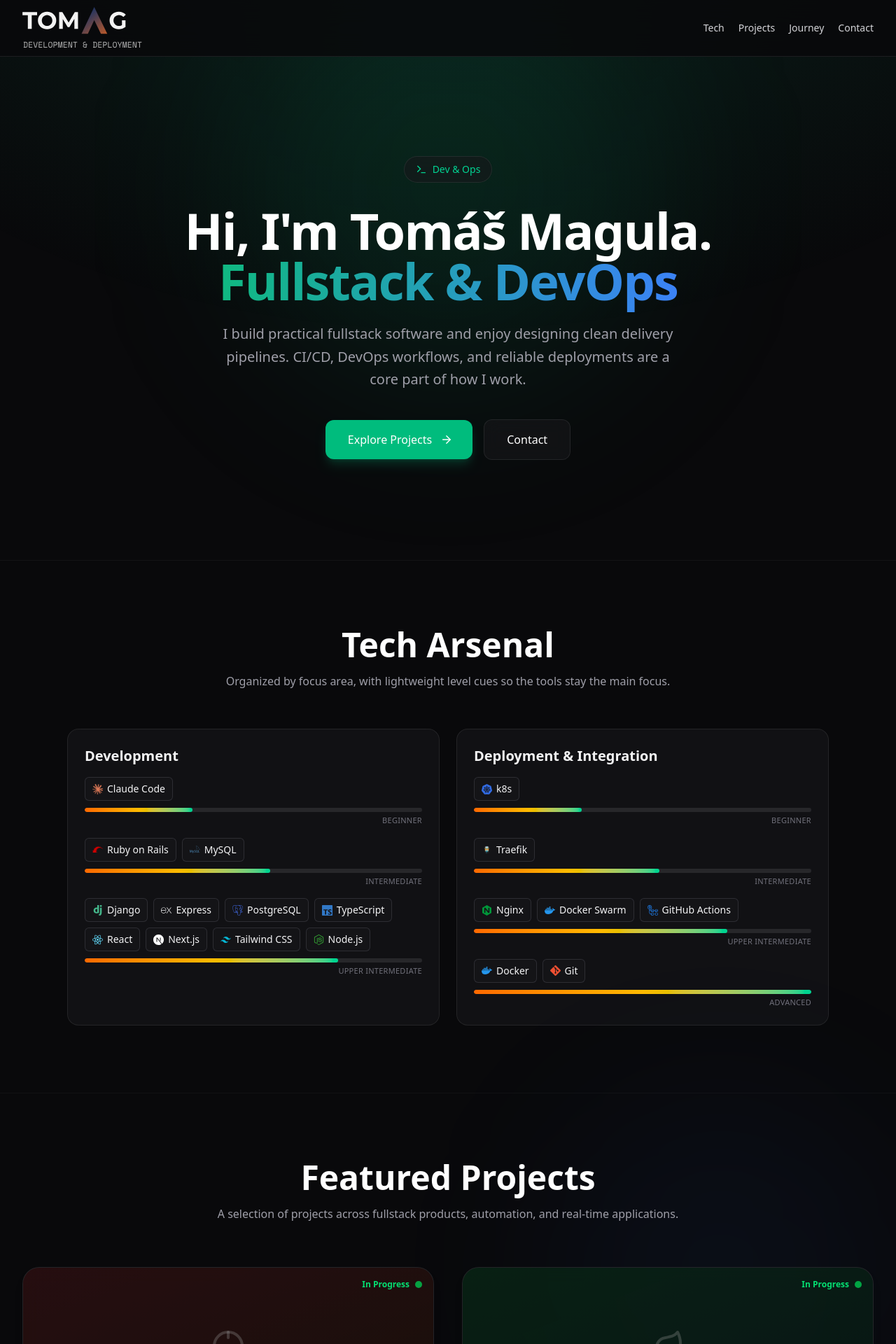
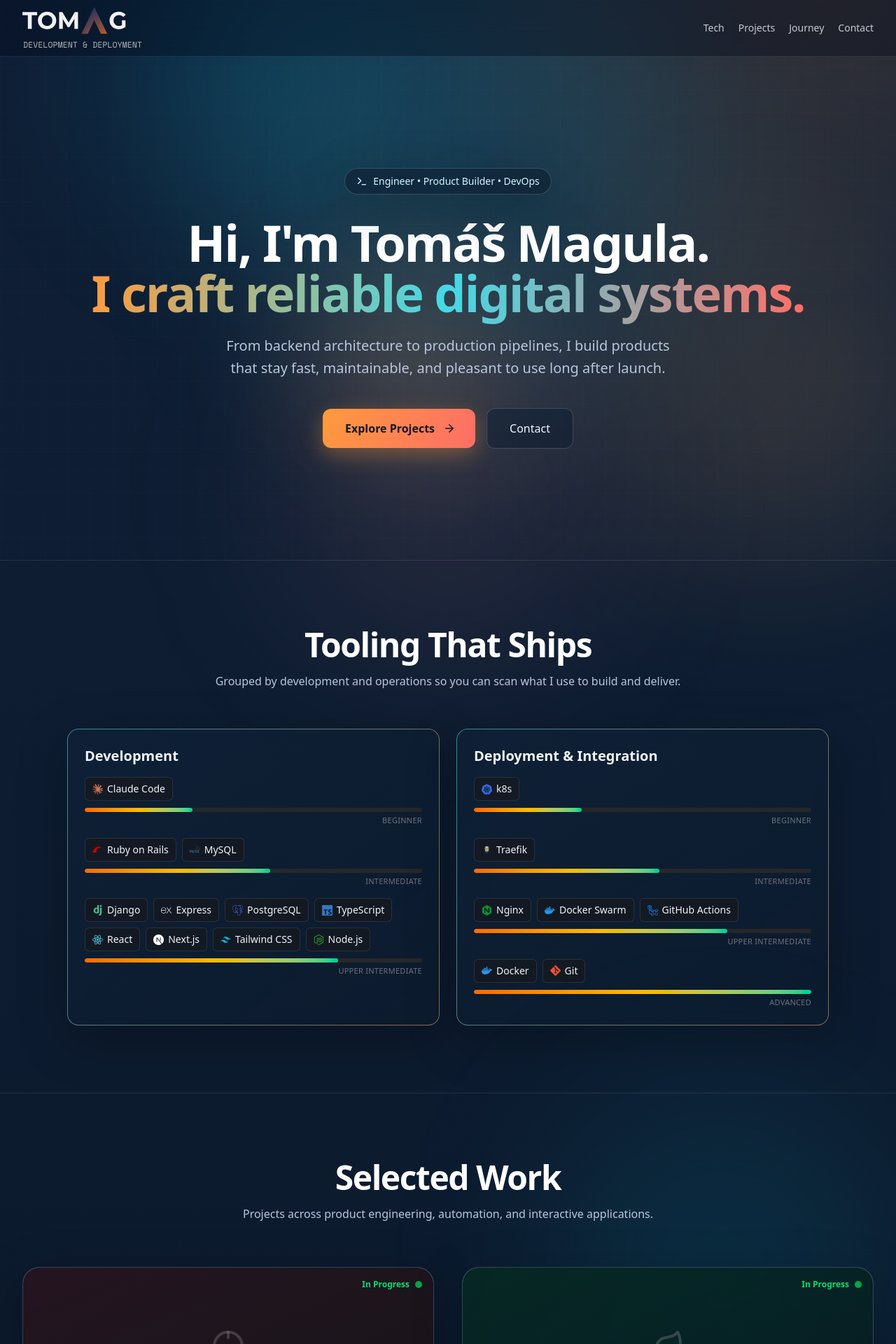
Before and after one commit to tomag-9/main-page, a Next.js app: page / in a window 1280 px wide. Shown: the top 1920 px of the page at 70% size. Built offline with nearby package versions, Linux system fonts and the light colour scheme.

Commit message:
feat: enhance styling and layout across components, update color scheme and typography

```diff
--- a/src/app/globals.css
+++ b/src/app/globals.css
@@ -3,6 +3,17 @@
 @theme {
   --font-sans: var(--font-montserrat), ui-sans-serif, system-ui, sans-serif;
   --font-mono: var(--font-space-mono), ui-monospace, SFMono-Regular, Menlo, Monaco, Consolas, monospace;
+}
+
+:root {
+  --bg-0: #081321;
+  --bg-1: #0f1f36;
+  --ink-0: #eff4ff;
+  --ink-1: #b8c6de;
+  --line-soft: rgba(214, 228, 255, 0.2);
+  --brand-cyan: #44d9e6;
+  --brand-amber: #ff9a3d;
+  --brand-coral: #ff6e66;
 }
 
 @layer base {
@@ -11,6 +22,24 @@
   }
   body {
     @apply antialiased overflow-x-hidden;
+    color: var(--ink-0);
+    background:
+      radial-gradient(1300px 900px at 8% -15%, rgba(68, 217, 230, 0.18), transparent 55%),
+      radial-gradient(1200px 850px at 92% 0%, rgba(255, 154, 61, 0.16), transparent 50%),
+      linear-gradient(180deg, var(--bg-1), var(--bg-0));
+  }
+
+  body::before {
+    content: "";
+    position: fixed;
+    inset: 0;
+    pointer-events: none;
+    z-index: -1;
+    opacity: 0.2;
+    background-image:
+      linear-gradient(rgba(214, 228, 255, 0.08) 1px, transparent 1px),
+      linear-gradient(90deg, rgba(214, 228, 255, 0.08) 1px, transparent 1px);
+    background-size: 32px 32px;
   }
 }
 
@@ -19,17 +48,64 @@
 }
 
 .glass-panel {
-  background: rgba(24, 24, 27, 0.6);
+  background: linear-gradient(145deg, rgba(15, 34, 56, 0.72), rgba(12, 27, 45, 0.58));
   backdrop-filter: blur(12px);
   -webkit-backdrop-filter: blur(12px);
-  border: 1px solid rgba(255, 255, 255, 0.08);
+  border: 1px solid var(--line-soft);
+  box-shadow: 0 20px 70px rgba(0, 0, 0, 0.25);
 }
 
 .gradient-text {
   background-clip: text;
   -webkit-background-clip: text;
   -webkit-text-fill-color: transparent;
-  background-image: linear-gradient(to right, #10b981, #3b82f6);
+  background-image: linear-gradient(95deg, var(--brand-amber), var(--brand-cyan), var(--brand-coral));
+}
+
+.section-title {
+  letter-spacing: -0.03em;
+  text-wrap: balance;
+}
+
+.muted-copy {
+  color: var(--ink-1);
+}
+
+.btn-primary {
+  background: linear-gradient(110deg, var(--brand-amber), var(--brand-coral));
+  color: #111827;
+  box-shadow: 0 10px 30px rgba(255, 154, 61, 0.35);
+}
+
+.btn-primary:hover {
+  filter: brightness(1.05);
+}
+
+.btn-ghost {
+  border: 1px solid var(--line-soft);
+  background: rgba(11, 29, 48, 0.5);
+  color: var(--ink-0);
+}
+
+.btn-ghost:hover {
+  background: rgba(11, 29, 48, 0.75);
+}
+
+.accent-ring {
+  position: relative;
+}
+
+.accent-ring::after {
+  content: "";
+  position: absolute;
+  inset: -1px;
+  border-radius: inherit;
+  padding: 1px;
+  background: linear-gradient(120deg, rgba(68, 217, 230, 0.45), rgba(255, 154, 61, 0.45));
+  -webkit-mask: linear-gradient(#fff 0 0) content-box, linear-gradient(#fff 0 0);
+  -webkit-mask-composite: xor;
+  mask-composite: exclude;
+  pointer-events: none;
 }
 
 .no-scrollbar {
--- a/src/app/layout.tsx
+++ b/src/app/layout.tsx
@@ -1,8 +1,8 @@
 import type { Metadata } from "next";
-import { Montserrat, Space_Mono } from "next/font/google";
+import { Sora, Space_Mono } from "next/font/google";
 import "./globals.css";
 
-const montserrat = Montserrat({
+const sora = Sora({
   variable: "--font-montserrat",
   subsets: ["latin"],
 });
@@ -29,11 +29,15 @@
   children: React.ReactNode;
 }>) {
   return (
-    <html lang="en" className="dark scroll-smooth">
+    <html lang="en" className="scroll-smooth">
       <body
-        className={`${montserrat.variable} ${spaceMono.variable} antialiased bg-zinc-950 text-white font-sans selection:bg-emerald-500/30`}
+        className={`${sora.variable} ${spaceMono.variable} antialiased text-white font-sans selection:bg-cyan-300/40`}
       >
-        <div className="fixed inset-0 z-[-1] bg-[radial-gradient(ellipse_80%_80%_at_50%_-20%,rgba(16,185,129,0.15),rgba(255,255,255,0))]"></div>
+        <div className="fixed inset-0 z-[-1] pointer-events-none">
+          <div className="absolute -top-24 left-[12%] h-[26rem] w-[26rem] rounded-full bg-cyan-400/12 blur-[110px]" />
+          <div className="absolute top-[32%] -right-24 h-[34rem] w-[34rem] rounded-full bg-orange-300/14 blur-[120px]" />
+          <div className="absolute bottom-[-8rem] left-1/2 h-[28rem] w-[28rem] -translate-x-1/2 rounded-full bg-rose-300/10 blur-[130px]" />
+        </div>
         {children}
       </body>
     </html>
--- a/src/app/page.tsx
+++ b/src/app/page.tsx
@@ -18,9 +18,9 @@
       <Contact />
       <BackToTop />
 
-      <footer className="w-full py-8 text-center border-t border-zinc-800/50 mt-12 bg-zinc-950/80 backdrop-blur-sm z-10">
-        <p className="text-zinc-500 flex items-center justify-center gap-2">
-          Designed and built with <Coffee size={16} className="text-emerald-500" /> by Tomáš Magula. &copy; {new Date().getFullYear()}
+      <footer className="w-full py-8 text-center border-t mt-12 z-10 border-slate-200/15 bg-slate-950/35 backdrop-blur-xl">
+        <p className="text-slate-300/75 flex items-center justify-center gap-2">
+          Designed and built with <Coffee size={16} className="text-orange-300" /> by Tomáš Magula. &copy; {new Date().getFullYear()}
         </p>
       </footer>
     </main>
--- a/src/components/BackToTop.tsx
+++ b/src/components/BackToTop.tsx
@@ -28,7 +28,7 @@
           animate={{ opacity: 1, y: 0, scale: 1 }}
           exit={{ opacity: 0, y: 12, scale: 0.92 }}
           transition={{ duration: 0.22 }}
-          className="fixed bottom-16 right-4 sm:bottom-20 sm:right-7 z-[65] h-11 w-11 rounded-full border border-zinc-700/80 bg-zinc-900/90 text-zinc-100 shadow-lg backdrop-blur hover:bg-zinc-800 transition-colors flex items-center justify-center"
+          className="fixed bottom-16 right-4 sm:bottom-20 sm:right-7 z-[65] h-11 w-11 rounded-full border border-slate-200/20 bg-slate-950/80 text-slate-100 shadow-lg backdrop-blur hover:bg-slate-900 transition-colors flex items-center justify-center"
           aria-label="Go to top"
         >
           <ChevronUp size={18} />
--- a/src/components/BrandBar.tsx
+++ b/src/components/BrandBar.tsx
@@ -10,7 +10,7 @@
       initial={{ opacity: 0, y: -16 }}
       animate={{ opacity: 1, y: 0 }}
       transition={{ duration: 0.5, delay: 0.1 }}
-      className="fixed top-0 left-0 right-0 z-50 border-b border-zinc-800/70 bg-zinc-950/85 backdrop-blur-xl"
+      className="fixed top-0 left-0 right-0 z-50 border-b border-slate-200/10 bg-slate-950/35 backdrop-blur-xl"
     >
       <div className="w-full max-w-7xl mx-auto px-4 sm:px-6 lg:px-8 h-18 sm:h-20 flex items-center justify-between gap-6">
         <Link href="#" className="flex items-center">
@@ -24,11 +24,11 @@
           />
         </Link>
 
-        <div className="hidden md:flex items-center gap-5 text-sm text-zinc-300">
-          <Link href="#tech-stack" className="hover:text-white transition-colors">Tech</Link>
-          <Link href="#projects" className="hover:text-white transition-colors">Projects</Link>
-          <Link href="#experience" className="hover:text-white transition-colors">Journey</Link>
-          <Link href="#contact" className="hover:text-white transition-colors">Contact</Link>
+        <div className="hidden md:flex items-center gap-5 text-sm text-slate-200/85">
+          <Link href="#tech-stack" className="transition-colors hover:text-cyan-200">Tech</Link>
+          <Link href="#projects" className="transition-colors hover:text-cyan-200">Projects</Link>
+          <Link href="#experience" className="transition-colors hover:text-cyan-200">Journey</Link>
+          <Link href="#contact" className="transition-colors hover:text-cyan-200">Contact</Link>
         </div>
       </div>
     </motion.header>
--- a/src/components/Hero.tsx
+++ b/src/components/Hero.tsx
@@ -11,38 +11,39 @@
 
   return (
     <section className="min-h-screen flex items-center justify-center pt-30 sm:pt-32 pb-12 px-4 sm:px-6 lg:px-8 relative overflow-hidden">
-      <div className="absolute top-1/3 left-1/2 -translate-x-1/2 -translate-y-1/2 w-[400px] sm:w-[600px] h-[400px] sm:h-[600px] bg-emerald-500/10 rounded-full blur-[80px] sm:blur-[120px] -z-10 pointer-events-none" />
+      <div className="absolute top-[26%] left-[52%] -translate-x-1/2 -translate-y-1/2 w-[420px] sm:w-[640px] h-[420px] sm:h-[640px] bg-cyan-300/15 rounded-full blur-[90px] sm:blur-[130px] -z-10 pointer-events-none" />
+      <div className="absolute top-[48%] left-[35%] w-[280px] h-[280px] bg-orange-300/20 rounded-full blur-[95px] -z-10 pointer-events-none" />
 
       <div className="w-full max-w-[1400px] mx-auto text-center z-10 px-4 sm:px-8 md:px-12 lg:px-24">
         <motion.div
           initial={{ opacity: 0, scale: 0.8 }}
           animate={{ opacity: 1, scale: 1 }}
           transition={{ duration: 0.6, type: "spring", stiffness: 100 }}
-          className="inline-flex items-center gap-2 px-4 py-2 rounded-full glass-panel text-xs sm:text-sm font-medium text-emerald-400 mb-6 sm:mb-8"
+          className="inline-flex items-center gap-2 px-4 py-2 rounded-full glass-panel text-xs sm:text-sm font-medium text-cyan-100 mb-6 sm:mb-8"
         >
           <Terminal size={16} />
-          <span>Dev &amp; Ops</span>
+          <span>Engineer • Product Builder • DevOps</span>
         </motion.div>
 
         <motion.h1
           initial={{ opacity: 0, y: 30 }}
           animate={{ opacity: 1, y: 0 }}
           transition={{ duration: 0.7, delay: 0.1 }}
-          className="text-4xl sm:text-5xl md:text-7xl font-extrabold tracking-tight mb-4 sm:mb-6"
+          className="section-title text-4xl sm:text-5xl md:text-7xl font-extrabold tracking-tight mb-4 sm:mb-6"
         >
           Hi, I&apos;m <span className="text-white">Tomáš Magula</span>.
           <br />
-          <span className="gradient-text">Fullstack & DevOps</span>
+          <span className="gradient-text">I craft reliable digital systems.</span>
         </motion.h1>
 
         <motion.p
           initial={{ opacity: 0, y: 20 }}
           animate={{ opacity: 1, y: 0 }}
           transition={{ duration: 0.6, delay: 0.3 }}
-          className="text-base sm:text-lg md:text-xl text-zinc-400 mb-8 sm:mb-10 max-w-2xl mx-auto leading-relaxed px-4 sm:px-0"
+          className="muted-copy text-base sm:text-lg md:text-xl mb-8 sm:mb-10 max-w-2xl mx-auto leading-relaxed px-4 sm:px-0"
         >
-          I build practical fullstack software and enjoy designing clean delivery pipelines.
-          CI/CD, DevOps workflows, and reliable deployments are a core part of how I work.
+          From backend architecture to production pipelines, I build products that stay fast,
+          maintainable, and pleasant to use long after launch.
         </motion.p>
 
         <motion.div
@@ -57,7 +58,7 @@
               e.preventDefault();
               scrollToSection("projects");
             }}
-            className="w-full sm:w-auto px-8 py-4 bg-emerald-500 hover:bg-emerald-600 active:scale-95 text-white rounded-xl font-medium transition-all flex items-center justify-center gap-2 shadow-lg shadow-emerald-500/20"
+            className="btn-primary w-full sm:w-auto px-8 py-4 active:scale-95 rounded-xl font-semibold transition-all flex items-center justify-center gap-2"
           >
             Explore Projects
             <motion.div
@@ -69,7 +70,7 @@
           </Link>
           <Link
             href="#contact"
-            className="w-full sm:w-auto px-8 py-4 glass-panel hover:bg-zinc-800/60 active:scale-95 text-white rounded-xl font-medium transition-all flex items-center justify-center gap-2"
+            className="btn-ghost w-full sm:w-auto px-8 py-4 active:scale-95 rounded-xl font-medium transition-all flex items-center justify-center gap-2"
           >
             Contact
           </Link>
--- a/src/components/Projects.tsx
+++ b/src/components/Projects.tsx
@@ -197,8 +197,8 @@
   }, [selectedProject]);
 
   return (
-    <section id="projects" className="scroll-mt-28 py-24 px-4 sm:px-6 lg:px-8 relative z-10 border-t border-zinc-800/30">
-      <div className="absolute top-0 right-0 w-[500px] h-[500px] bg-blue-500/5 rounded-full blur-[120px] -z-10 pointer-events-none" />
+    <section id="projects" className="scroll-mt-28 py-24 px-4 sm:px-6 lg:px-8 relative z-10 border-t border-slate-200/10">
+      <div className="absolute top-0 right-0 w-[500px] h-[500px] bg-cyan-400/10 rounded-full blur-[120px] -z-10 pointer-events-none" />
       <div className="w-full max-w-7xl mx-auto">
         <motion.div
           initial={{ opacity: 0, y: 30 }}
@@ -207,9 +207,9 @@
           transition={{ duration: 0.6 }}
           className="text-center mb-16"
         >
-          <h2 className="text-3xl md:text-5xl font-bold mb-4">Featured Projects</h2>
-          <p className="text-zinc-400 max-w-2xl mx-auto px-4 sm:px-0">
-            A selection of projects across fullstack products, automation, and real-time applications.
+          <h2 className="section-title text-3xl md:text-5xl font-bold mb-4">Selected Work</h2>
+          <p className="muted-copy max-w-2xl mx-auto px-4 sm:px-0">
+            Projects across product engineering, automation, and interactive applications.
           </p>
         </motion.div>
 
@@ -222,7 +222,7 @@
               viewport={{ once: true, margin: "-50px" }}
               transition={{ duration: 0.5, delay: index * 0.1 }}
               onClick={() => setSelectedProject(project)}
-              className={`group glass-panel rounded-3xl overflow-hidden transition-all duration-500 flex flex-col hover:-translate-y-2 border border-zinc-800/60 shadow-lg cursor-pointer ${project.borderHover}`}
+              className={`group glass-panel accent-ring rounded-3xl overflow-hidden transition-all duration-500 flex flex-col hover:-translate-y-2 border border-slate-200/15 shadow-lg cursor-pointer ${project.borderHover}`}
             >
               <div className={`h-48 sm:h-56 w-full bg-gradient-to-br ${project.color} flex items-center justify-center relative overflow-hidden`}>
                 {(project.id === "eventer" || project.id === "quizwizz") && project.images[0]?.startsWith("/") ? (
@@ -247,19 +247,19 @@
                 </div>
               </div>
 
-              <div className="p-6 sm:p-8 flex-1 flex flex-col bg-zinc-950/40 relative z-10 backdrop-blur-xl">
+              <div className="p-6 sm:p-8 flex-1 flex flex-col bg-slate-950/35 relative z-10 backdrop-blur-xl">
                 <div className="flex justify-between items-start mb-2">
                   <div>
                     <h3 className="text-2xl font-bold group-hover:text-white text-zinc-100 transition-colors">{project.title}</h3>
-                    <span className="text-xs sm:text-sm text-zinc-500 font-mono tracking-wide uppercase">{project.type}</span>
+                    <span className="text-xs sm:text-sm text-slate-300/60 font-mono tracking-wide uppercase">{project.type}</span>
                   </div>
                 </div>
 
-                <p className="text-zinc-400 mb-8 sm:mb-6 mt-4 flex-1 text-sm sm:text-base leading-relaxed line-clamp-3">
+                <p className="text-slate-300/75 mb-8 sm:mb-6 mt-4 flex-1 text-sm sm:text-base leading-relaxed line-clamp-3">
                   {project.description}
                 </p>
 
-                <div className="flex flex-wrap gap-2 sm:gap-2.5 mt-auto pt-4 border-t border-zinc-800/50">
+                <div className="flex flex-wrap gap-2 sm:gap-2.5 mt-auto pt-4 border-t border-slate-200/10">
                   {project.tech.map((tech, i) => (
                     <div key={i} title={tech} className="p-1.5 bg-zinc-900/90 hover:bg-zinc-800 text-zinc-300 rounded-lg border border-zinc-700/50 transition-colors flex items-center justify-center opacity-70 hover:opacity-100">
                       {techIcons[tech] || <span className="text-xs">{tech}</span>}
@@ -289,7 +289,7 @@
               animate={{ opacity: 1, scale: 1, y: 0 }}
               exit={{ opacity: 0, scale: 0.9, y: 20 }}
               transition={{ type: "spring", damping: 25, stiffness: 300 }}
-              className="relative w-full max-w-4xl max-h-[calc(100vh-7rem)] sm:max-h-[calc(100vh-8rem)] border border-zinc-700/50 rounded-3xl shadow-2xl z-20 flex flex-col bg-zinc-950 overflow-hidden pointer-events-auto"
+              className="relative w-full max-w-4xl max-h-[calc(100vh-7rem)] sm:max-h-[calc(100vh-8rem)] border border-slate-200/15 rounded-3xl shadow-2xl z-20 flex flex-col bg-slate-950 overflow-hidden pointer-events-auto"
             >
               <button
                 onClick={() => setSelectedProject(null)}
@@ -301,7 +301,7 @@
               <div className="relative z-30 bg-zinc-950 p-6 md:p-10 pt-14 md:pt-16 flex flex-col gap-8 flex-1 min-h-0 overflow-y-auto overscroll-contain no-scrollbar md:overflow-visible">
                 <div>
                   <h3 className="text-3xl md:text-4xl font-extrabold text-white mb-2">{selectedProject.title}</h3>
-                  <span className="text-sm md:text-md text-emerald-400 font-mono tracking-wide uppercase">{selectedProject.type}</span>
+                  <span className="text-sm md:text-md text-cyan-200 font-mono tracking-wide uppercase">{selectedProject.type}</span>
                 </div>
 
                 <ImageCarousel key={selectedProject.id} images={selectedProject.images} isAutoPlay={true} />
--- a/src/components/TechStack.tsx
+++ b/src/components/TechStack.tsx
@@ -116,7 +116,7 @@
   const domains: Domain[] = ["Development", "Deployment & Integration"];
 
   return (
-    <section id="tech-stack" className="py-24 px-4 sm:px-8 lg:px-16 xl:px-24 relative z-10 w-full border-t border-zinc-800/40">
+    <section id="tech-stack" className="py-24 px-4 sm:px-8 lg:px-16 xl:px-24 relative z-10 w-full border-t border-slate-200/10">
       <div className="w-full max-w-7xl mx-auto">
         <motion.div
           initial={{ opacity: 0, y: 24 }}
@@ -125,9 +125,9 @@
           transition={{ duration: 0.45 }}
           className="text-center mb-14"
         >
-          <h2 className="text-3xl md:text-5xl font-bold mb-4">Tech Arsenal</h2>
-          <p className="text-zinc-400 max-w-2xl mx-auto">
-            Organized by focus area, with lightweight level cues so the tools stay the main focus.
+          <h2 className="section-title text-3xl md:text-5xl font-bold mb-4">Tooling That Ships</h2>
+          <p className="muted-copy max-w-2xl mx-auto">
+            Grouped by development and operations so you can scan what I use to build and deliver.
           </p>
         </motion.div>
 
@@ -142,9 +142,9 @@
                 whileInView={{ opacity: 1, y: 0 }}
                 viewport={{ once: true }}
                 transition={{ duration: 0.4, delay: domainIndex * 0.1 }}
-                className="glass-panel rounded-2xl p-5 sm:p-6"
+                className="glass-panel accent-ring rounded-2xl p-5 sm:p-6"
               >
-                <h3 className="text-lg sm:text-xl font-semibold text-zinc-100 mb-4">{domain}</h3>
+                <h3 className="text-lg sm:text-xl font-semibold text-slate-100 mb-4">{domain}</h3>
                 <div className="space-y-4">
                   {levelOrder.map((level) => (
                     <LevelRow key={`${domain}-${level}`} level={level} items={domainSkills.filter((item) => item.level === level)} />
```
Also changed, not shown: src/components/Contact.tsx (+6 -6 lines), src/components/Experience.tsx (+8 -8 lines).
